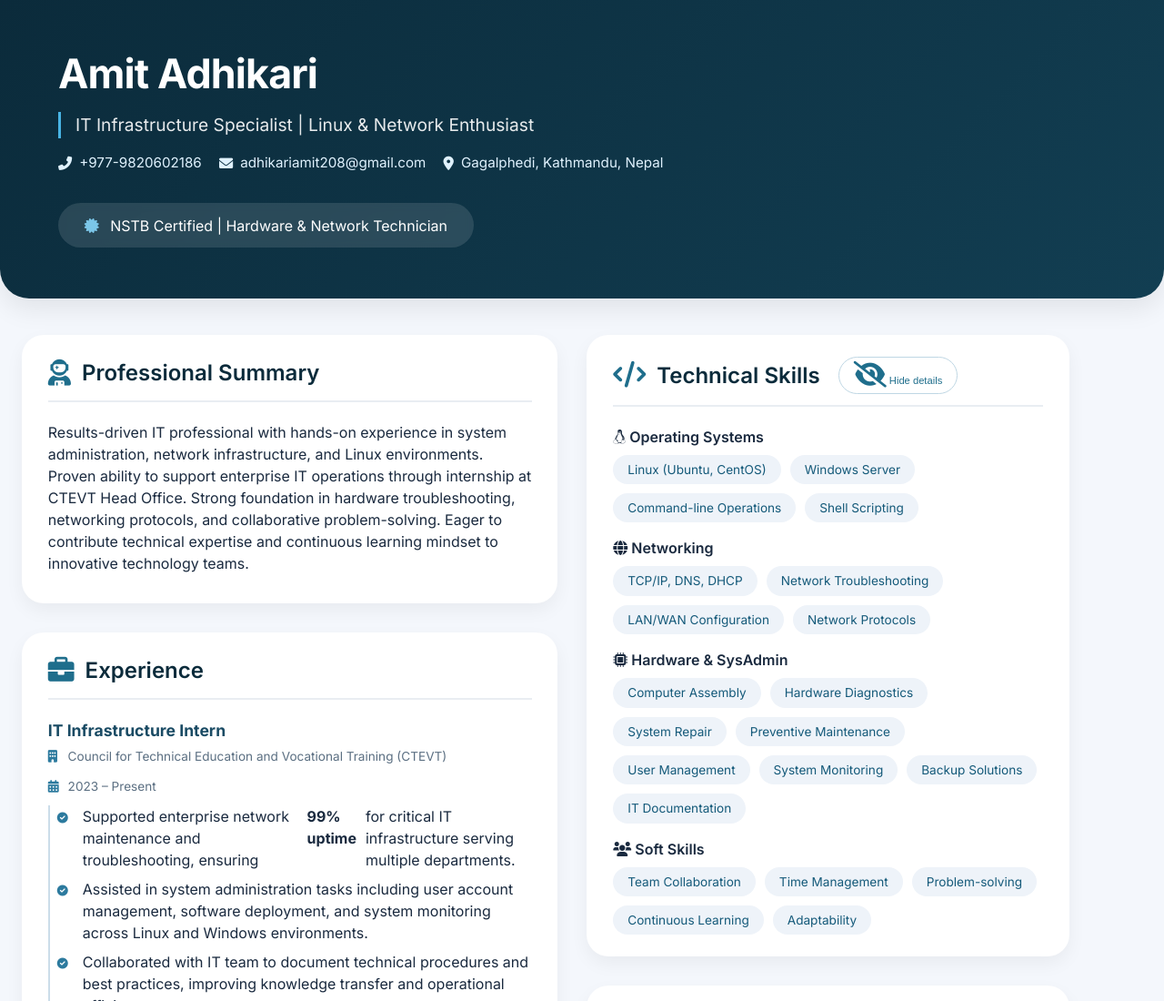
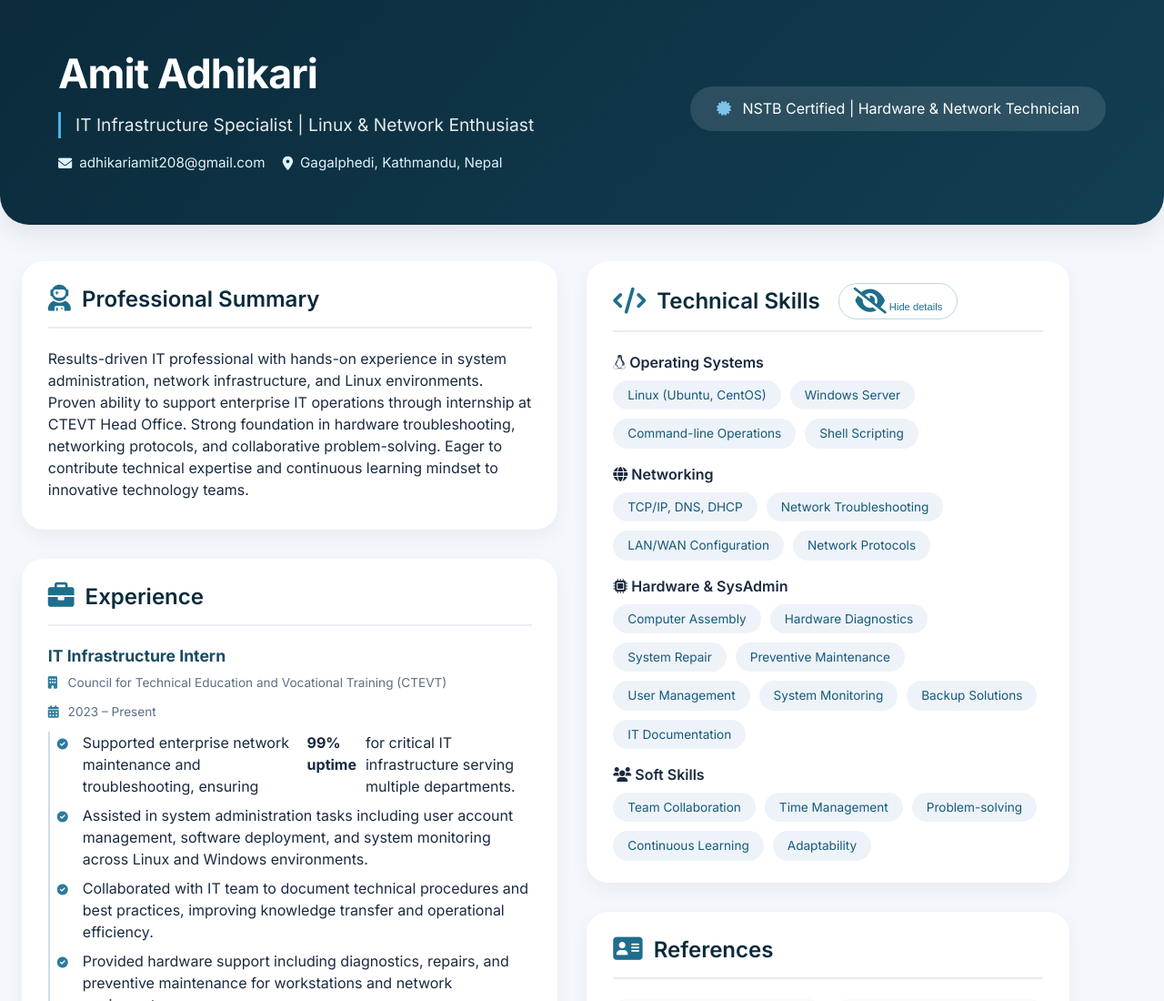
Before and after one commit to Amit584-sudo/my_portfolio, a plain HTML site: page index.html in a window 1280 px wide. Shown: the top 1100 px of the page at 91% size. Drawn offline with Linux system fonts and the light colour scheme.

Commit message:
Security: Removed PII from public view

```diff
--- a/index.html
+++ b/index.html
@@ -323,7 +323,7 @@
       <h1>Amit Adhikari</h1>
       <div class="tagline">IT Infrastructure Specialist | Linux & Network Enthusiast</div>
       <div class="contact-info">
-        <span><i class="fas fa-phone-alt"></i> +977-9820602186</span>
+
         <a href="mailto:adhikariamit208@gmail.com"><i class="fas fa-envelope"></i> adhikariamit208@gmail.com</a>
         <span><i class="fas fa-map-marker-alt"></i> Gagalphedi, Kathmandu, Nepal</span>
       </div>
```
